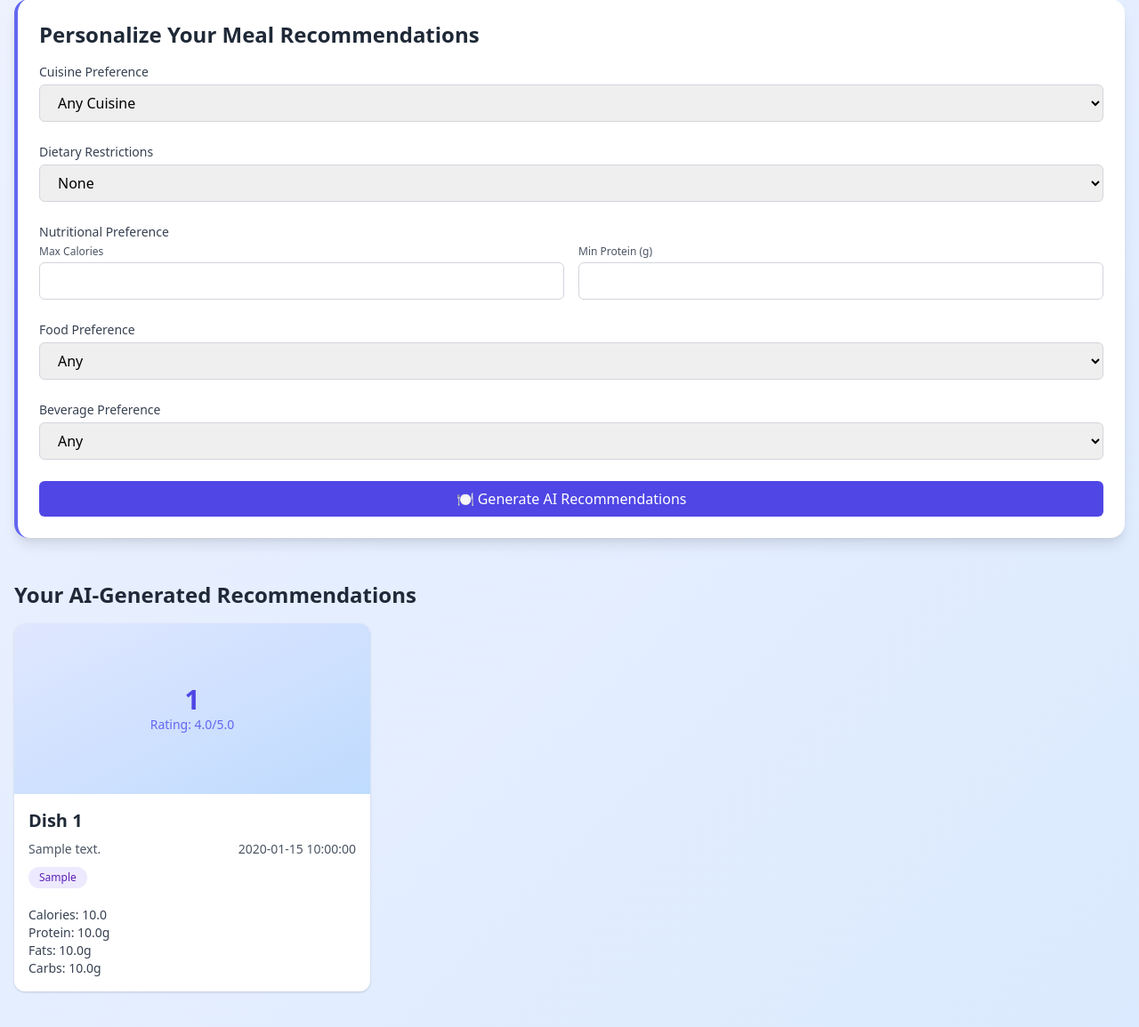
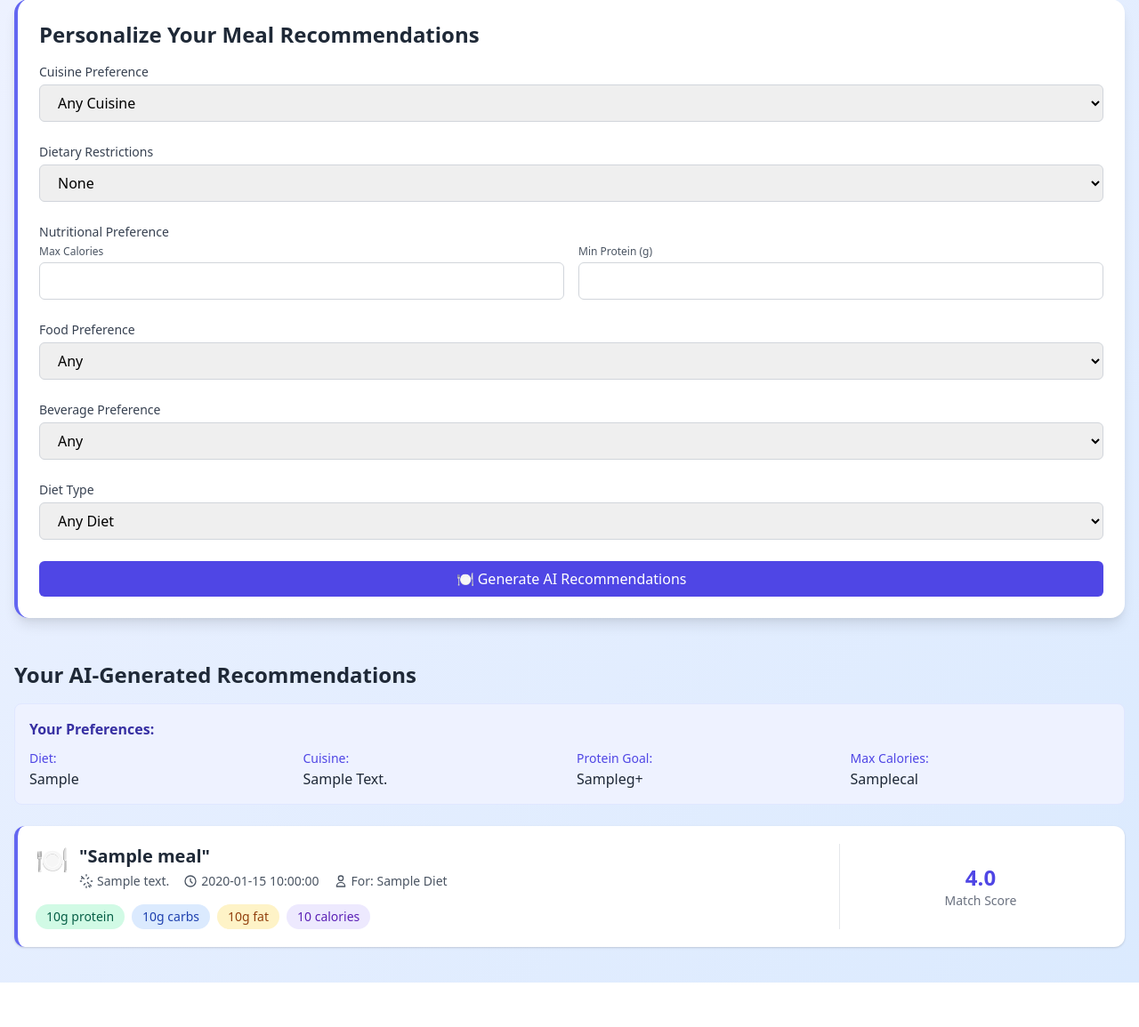
Before and after one commit to cboncales/AI-Powered-Meal-Recommendation-System, a Flask app: template templates/recommend.html in a window 1280 px wide. Shown: the part 121-1276 px from the top of the page at 89% size. After the commit the page ends 1226 px from the top, so only its background shows below. Run offline with Flask 3, Linux system fonts and the light colour scheme; the template is opened without the code that fills it: most values are stand-ins (such as "Sample title", 1, 10 or a date in 2020).

Commit message:
updated trained model

```diff
--- a/templates/recommend.html
+++ b/templates/recommend.html
@@ -161,6 +161,19 @@
             </select>
           </div>
 
+          <div>
+            <label class="block text-sm font-medium text-gray-700 mb-1">Diet Type</label>
+            <select
+              name="diet_type"
+              class="w-full px-4 py-2 border border-gray-300 rounded-md focus:outline-none focus:ring-2 focus:ring-indigo-500"
+            >
+              <option value="">Any Diet</option>
+              {% for diet_type in available_diet_types %}
+              <option value="{{ diet_type }}" {% if form_data and form_data.diet_type == diet_type %}selected{% endif %}>{{ diet_type|title }}</option>
+              {% endfor %}
+            </select>
+          </div>
+
           <button
             type="submit"
             class="w-full bg-indigo-600 text-white py-2 px-4 rounded-md hover:bg-indigo-700 focus:outline-none focus:ring-2 focus:ring-offset-2 focus:ring-indigo-500 transition"
@@ -176,52 +189,95 @@
         <h2 class="text-2xl font-semibold text-gray-800 mb-4">
           Your AI-Generated Recommendations
         </h2>
-        <div class="grid grid-cols-1 md:grid-cols-3 gap-6">
+
+        <!-- User Preferences Summary -->
+        <div class="bg-indigo-50 rounded-lg p-4 mb-6 border border-indigo-100">
+          <h3 class="font-semibold text-indigo-800 mb-2">Your Preferences:</h3>
+          <div class="grid grid-cols-2 gap-4 md:grid-cols-4">
+            {% if form_data.diet_type %}
+            <div>
+              <span class="text-sm text-indigo-600 font-medium">Diet:</span>
+              <span class="block text-gray-800">{{ form_data.diet_type|title }}</span>
+            </div>
+            {% endif %}
+
+            {% if form_data.cuisine and form_data.cuisine != '' %}
+            <div>
+              <span class="text-sm text-indigo-600 font-medium">Cuisine:</span>
+              <span class="block text-gray-800">{{ form_data.cuisine|title }}</span>
+            </div>
+            {% endif %}
+
+            <div>
+              <span class="text-sm text-indigo-600 font-medium">Protein Goal:</span>
+              <span class="block text-gray-800">{{ form_data.min_protein }}g+</span>
+            </div>
+
+            <div>
+              <span class="text-sm text-indigo-600 font-medium">Max Calories:</span>
+              <span class="block text-gray-800">{{ form_data.max_calories }}cal</span>
+            </div>
+          </div>
+        </div>
+
+        <!-- Meal Recommendations -->
+        <div class="space-y-4">
           {% for meal in recommendations %}
-          <div
-            class="bg-white rounded-xl shadow hover:shadow-xl transition transform hover:-translate-y-1 overflow-hidden"
-          >
-            <div
-              class="h-48 bg-gradient-to-br from-indigo-100 to-blue-200 flex items-center justify-center"
-            >
-              <div class="text-center p-4">
-                <div class="text-3xl font-bold text-indigo-600">
-                  {{ meal.dish_id }}
+          <div class="bg-white rounded-xl shadow hover:shadow-lg transition p-5 border-l-4 border-indigo-500">
+            <div class="flex flex-wrap md:flex-nowrap">
+              <!-- Meal icon and details -->
+              <div class="w-full md:w-3/4">
+                <div class="flex items-start">
+                  <span class="text-3xl mr-3">🍽️</span>
+                  <div>
+                    <h3 class="text-xl font-semibold text-gray-800">
+                      "{{ meal.name }}"
+                    </h3>
+                    <div class="flex flex-wrap text-sm text-gray-600 mt-1 gap-x-4">
+                      <span class="flex items-center">
+                        <svg class="w-4 h-4 mr-1" fill="none" stroke="currentColor" viewBox="0 0 24 24">
+                          <path stroke-linecap="round" stroke-linejoin="round" stroke-width="2" d="M12 1v2m0 18v2M4 4l2 2m12 12l2 2M2 12h2m16 0h2M6 6l-2 2m12 12l2 2M16 6l-2 2m-6 0L6 6m8 8l2 2m-6 0l-2 2" />
+                        </svg>
+                        {{ meal.cuisine }}
+                      </span>
+                      <span class="flex items-center">
+                        <svg class="w-4 h-4 mr-1" fill="none" stroke="currentColor" viewBox="0 0 24 24">
+                          <path stroke-linecap="round" stroke-linejoin="round" stroke-width="2" d="M12 8v4l3 3m6-3a9 9 0 11-18 0 9 9 0 0118 0z" />
+                        </svg>
+                        {{ meal.cook_time }}
+                      </span>
+                      <span class="flex items-center">
+                        <svg class="w-4 h-4 mr-1" fill="none" stroke="currentColor" viewBox="0 0 24 24">
+                          <path stroke-linecap="round" stroke-linejoin="round" stroke-width="2" d="M16 7a4 4 0 11-8 0 4 4 0 018 0zM12 14a7 7 0 00-7 7h14a7 7 0 00-7-7z" />
+                        </svg>
+                        For: {{ meal.model_diet_type|title }} Diet
+                      </span>
+                    </div>
+                  </div>
                 </div>
-                <div class="text-sm text-indigo-500">
-                  Rating: {{ "%.1f"|format(meal.rating) }}/5.0
+
+                <!-- Nutritional info pills -->
+                <div class="flex flex-wrap gap-2 mt-4">
+                  <span class="inline-flex items-center px-3 py-1 rounded-full text-sm font-medium bg-green-100 text-green-800">
+                    {{ "%.0f"|format(meal.protein) }}g protein
+                  </span>
+                  <span class="inline-flex items-center px-3 py-1 rounded-full text-sm font-medium bg-blue-100 text-blue-800">
+                    {{ "%.0f"|format(meal.carbs) }}g carbs
+                  </span>
+                  <span class="inline-flex items-center px-3 py-1 rounded-full text-sm font-medium bg-yellow-100 text-yellow-800">
+                    {{ "%.0f"|format(meal.fats) }}g fat
+                  </span>
+                  <span class="inline-flex items-center px-3 py-1 rounded-full text-sm font-medium bg-purple-100 text-purple-800">
+                    {{ "%.0f"|format(meal.calories) }} calories
+                  </span>
                 </div>
               </div>
-            </div>
-            <div class="p-4">
-              <h3 class="text-xl font-semibold text-gray-800 mb-2">
-                Dish {{ meal.dish_id }}
-              </h3>
-              <div class="flex justify-between text-sm text-gray-600 mb-2">
-                <span>{{ meal.cuisine }}</span>
-                <span>{{ meal.cook_time }}</span>
-              </div>
-              <span
-                class="inline-block bg-purple-100 text-purple-800 text-xs font-medium px-3 py-1 rounded-full mb-3"
-              >
-                {{ meal.diet_type }}
-              </span>
-              <div class="text-sm text-gray-700 mt-2">
-                <div>
-                  <span class="font-medium">Calories:</span> {{
-                  "%.1f"|format(meal.calories) }}
-                </div>
-                <div>
-                  <span class="font-medium">Protein:</span> {{
-                  "%.1f"|format(meal.protein) }}g
-                </div>
-                <div>
-                  <span class="font-medium">Fats:</span> {{
-                  "%.1f"|format(meal.fats) }}g
-                </div>
-                <div>
-                  <span class="font-medium">Carbs:</span> {{
-                  "%.1f"|format(meal.carbs) }}g
+
+              <!-- Rating section -->
+              <div class="w-full md:w-1/4 mt-4 md:mt-0 md:border-l md:pl-4 flex flex-col items-center justify-center">
+                <div class="text-center">
+                  <div class="text-2xl font-bold text-indigo-600">{{ "%.1f"|format(meal.rating) }}</div>
+                  <div class="text-sm text-gray-500">Match Score</div>
                 </div>
               </div>
             </div>
```
Also changed, not shown: models/meal_recommendation_model.py (+128 -11 lines), recommend_meals.py (+41 -2 lines), routes/recommend.py (+128 -10 lines), train_model.py (+12 -7 lines), models/training_history.png, 12 other files.
